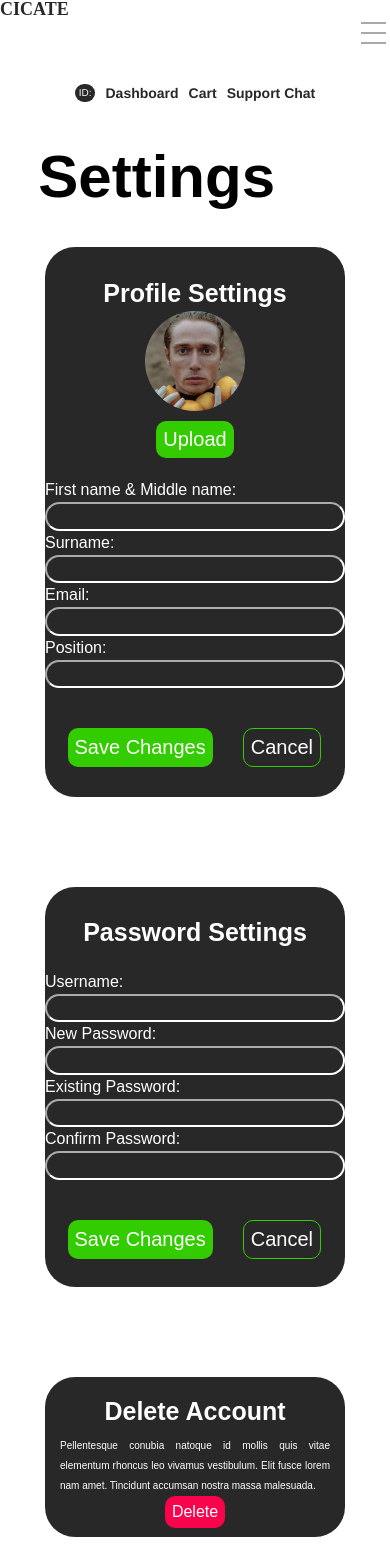
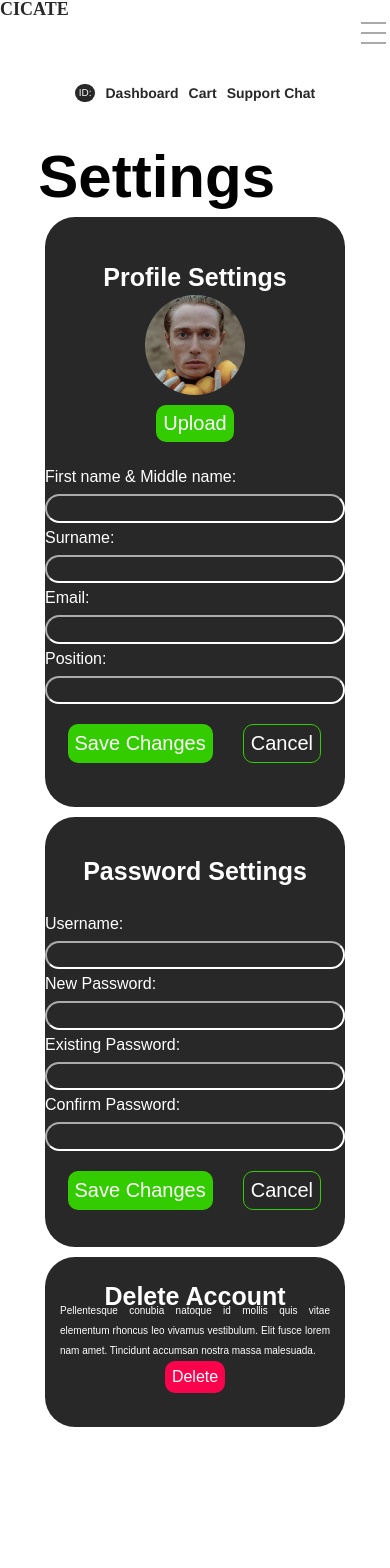
Before and after one commit to Valuegate/CicateProject, a React (Create React App) app: page /student/settings in a window 390 px wide. Shown: the top 1568 px of the page. After the commit the page ends 1427 px from the top, so only its background shows below. Built offline with nearby package versions, Linux system fonts and the light colour scheme.

Commit message:
final mobile chages

```diff
--- a/src/components/style.css
+++ b/src/components/style.css
@@ -1,17 +1,17 @@
 .profile_black5{
     background: #282828;
     width: 900px;
-    height:140px;
+    height:160px;
     border-radius: 30px;
     display: flex;
     flex-direction: column;
     justify-content: center;
     align-items: center;
-    line-height: 40px;
+    line-height: 10px;
 }
 
 .del-para{
-    line-height: 20px;
+    line-height: 25px;
     letter-spacing: 0%;
     color: #FFFFFF;
     font-size: 14px;
@@ -31,8 +31,8 @@
 @media screen and (max-width: 600px) {
     .profile_black5{
         width: 300px;
-        height:160px;
-        line-height: 50px;
+        height:170px;
+        line-height: 10px;
 
     }
 
@@ -44,4 +44,8 @@
         font-size: 10px;
         font-family: Arial, Helvetica, sans-serif;
     }
+    .profile_justify{
+        margin-top: 1rem;
+        padding-bottom: 0rem;
+    }
 }
--- a/src/pages/institution/settings/style.css
+++ b/src/pages/institution/settings/style.css
@@ -19,7 +19,7 @@
 
 @media screen and (max-width: 600px) {
     .institution_black{
-        height:920px;
+        height:995px;
         line-height: 35px;
         width: 300px;
     }
--- a/src/pages/student/profile/Profile.jsx
+++ b/src/pages/student/profile/Profile.jsx
@@ -39,7 +39,7 @@ const Profile = () => {
               </div>
             </div>
 
-    <Footer/>
+
       </div>
 
   )
--- a/src/pages/student/profile/style.css
+++ b/src/pages/student/profile/style.css
@@ -18,7 +18,7 @@
     flex-direction: column;
     justify-content: center;
     align-items: center;
-    line-height: 35px;
+    line-height: 10px;
 }
 
 
@@ -29,11 +29,11 @@
 }
 
 .profile_justify{
-  margin-top: 4rem;
+  margin-top: 1rem;
     justify-content: center;
     display: flex;
     align-items: center;
-    padding-bottom: 5rem;
+
 }
 
 .profile_name{
@@ -61,9 +61,9 @@
 
 .profile_black{
     background: #282828;
-    width: 270px;
-    height:440px;
-    line-height: 25px;
+    width: 300px;
+    height:380px;
+    line-height: 10px;
 }
 
 .profile_name{
@@ -80,7 +80,7 @@
 
 }
 .profile_img{
-    height: 25vh;
+    height: 20vh;
 }
 
 .profile{
--- a/src/pages/student/settings/style.css
+++ b/src/pages/student/settings/style.css
@@ -13,7 +13,7 @@
     flex-direction: column;
     justify-content: center;
     align-items: center;
-    line-height: 35px;
+    line-height: 10px;
 }
 
 
@@ -34,7 +34,7 @@
     justify-content: space-around;
     align-items: center;
     gap: 3rem;
-    line-height: 40px;
+    line-height: 30px;
     width: 100%;
     color: white;
     font-family: Arial, Helvetica, sans-serif
@@ -57,7 +57,7 @@
     display: flex;
     width: 85%;
     margin-bottom: 2rem;
-    margin-top: 3rem;
+    margin-top: 1rem;
     gap: 3rem;
 }
 .profile_btn{
@@ -88,20 +88,20 @@
         justify-content: center;
         flex-direction: column;
         gap: 0rem;
-        line-height: 24px;
+        line-height: 30px;
 
     }
 
     .profile_black3{
         background: #282828;
         width: 300px;
-        height:550px;
+        height:590px;
         line-height: 35px;
     }
 
     .profile_black4{
        width: 300px;
-        height:400px;
+        height:430px;
 
     }
     .top_profile{
```
